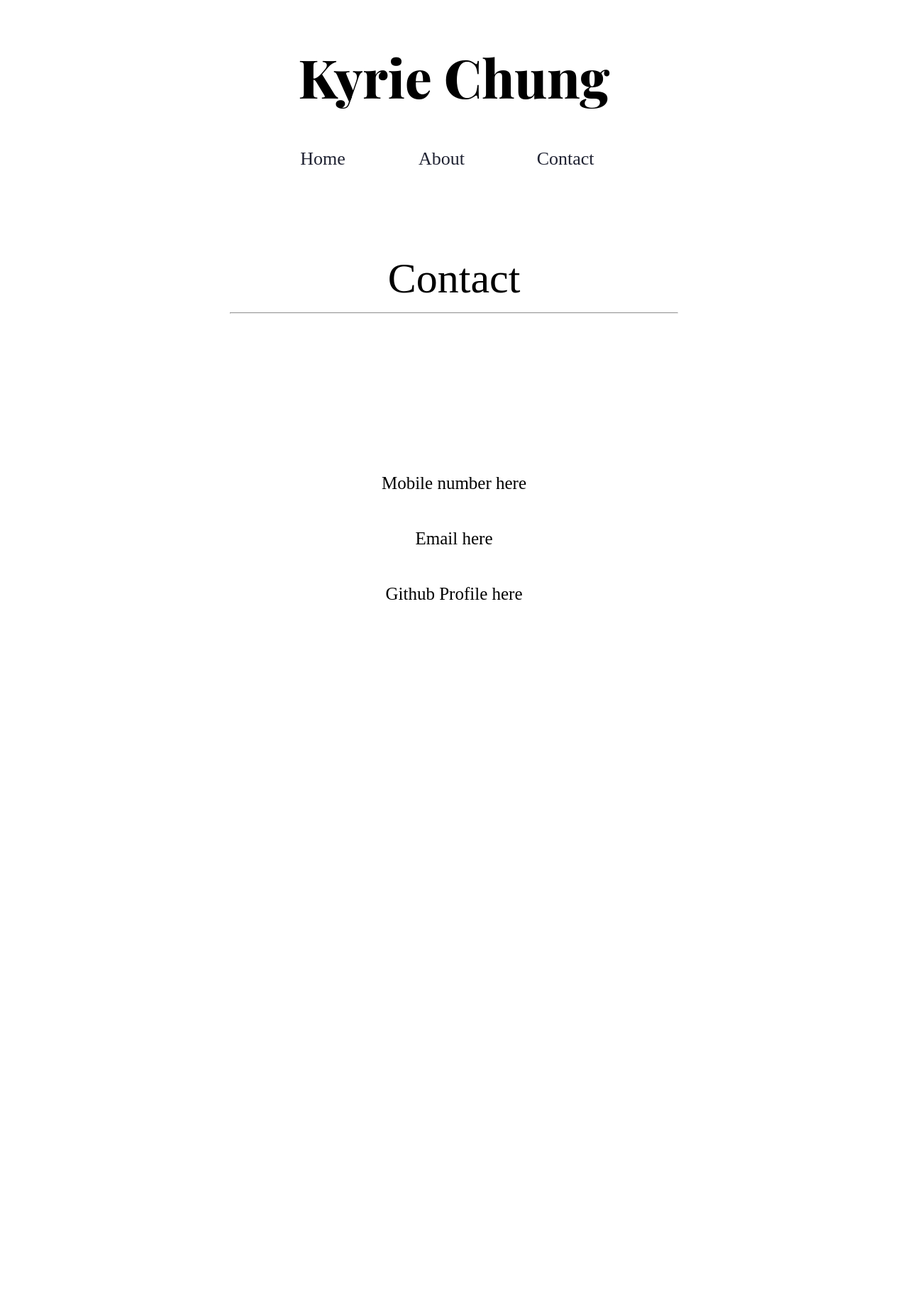
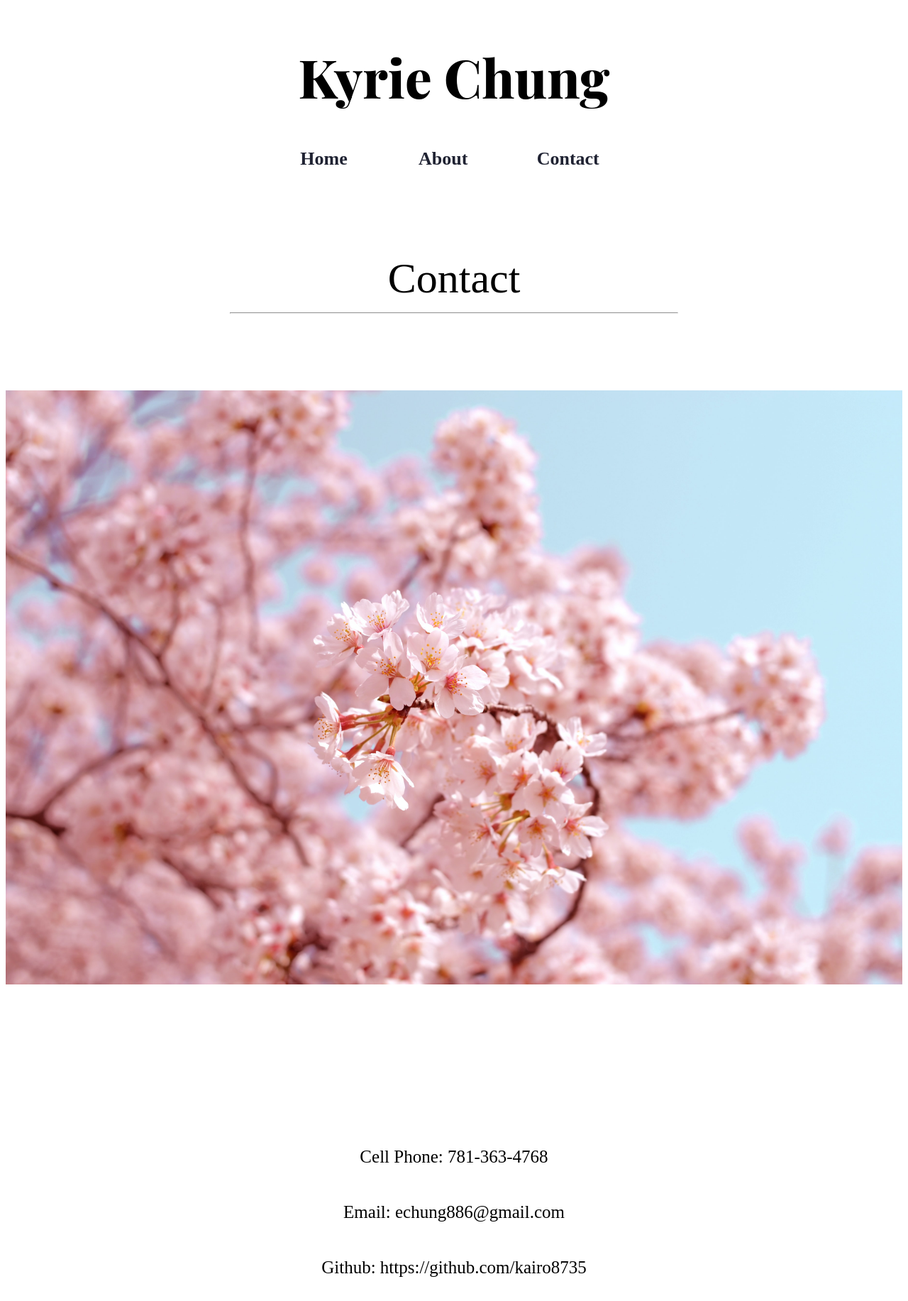
Before and after one commit to Artists-for-Humanity/Portfolio-Website-Starter-Files, a PHP site: page /website_contact.html in a window 1280 px wide. Shown: the whole page at 71% size. Before the commit the page ends 845 px from the top, so only its background shows below. Run offline with PHP 8.4, Linux system fonts and the light colour scheme; some web fonts are replaced.

Commit message:
changes to css and contact page

```diff
--- a/style.css
+++ b/style.css
@@ -19,34 +19,7 @@
 body {
     background: #ffffff;
     background-size: 500% 500%;
-    /* animation: gradient 15s linear infinite; */
-
 }
-
-/* @keyframes gradient {
-    0% {
-        background-position: 0% 50%;
-    }
-
-    50% {
-        background-position: 100% 50%;
-    }
-
-    100% {
-        background-position: 0% 50%;
-    }
-}
-
-
-img {
-    max-width: 100%;
-    height: auto;
-} */
-
-/*
-    1. Only use classes. Don't use IDs or HTML selectors.
-    2. Only select things with one class. Don't use inheritance selectors.
-*/
 
 .header {
 
@@ -68,12 +41,8 @@ img {
 
 }
 
-
-
 .header-content {
     display: flexbox;
-
-
 }
 
 .home-content {
@@ -96,7 +65,7 @@ img {
     height: 50px;
     font-family: 'Playfair Display, serif';
     font-size: 26px;
-    font-weight: 500;
+    font-weight: bold;
     color: #1F2232;
     text-decoration: none;
 
@@ -135,8 +104,6 @@ img {
     justify-items: center;
     padding: 200px;
 }
-
-
 
 .home-center {
     padding: 200px;
@@ -197,6 +164,9 @@ img {
     padding-bottom: 5px;
 }
 
+.contact-container {
+    justify-content: center;
+}
 
 .contact-info {
     max-width: 1250px;
@@ -212,10 +182,10 @@ img {
 
 }
 
-.contact-bg {
+/* .contact-bg {
     background-image: "sakuratree.jpg";
     background-color: transparent;
-}
+} */
 
 .parallax-window {
     height: 800px;
--- a/website_contact.html
+++ b/website_contact.html
@@ -24,17 +24,20 @@
     </header>
 
     <div class="contact-title">Contact</div>
-        <hr style="text-align:center;width:50%">
+    <hr style="text-align:center;width:50%">
 
-    <div class="contact-info">
-        <p>Mobile number here</p>
 
-        <p>Email here</p>
+    <div class="contact-container">
+        <img src="sakuratree.jpg" style="max-width:100%;height:auto;padding-top:100px;">
+        <div class="contact-info">
+            <p>Cell Phone: 781-363-4768</p>
 
-        <p>Github Profile here</p>
+            <p>Email: echung886@gmail.com</p>
 
+            <p>Github: https://github.com/kairo8735</p>
+
+        </div>
     </div>
-
 
 </body>
 
```
